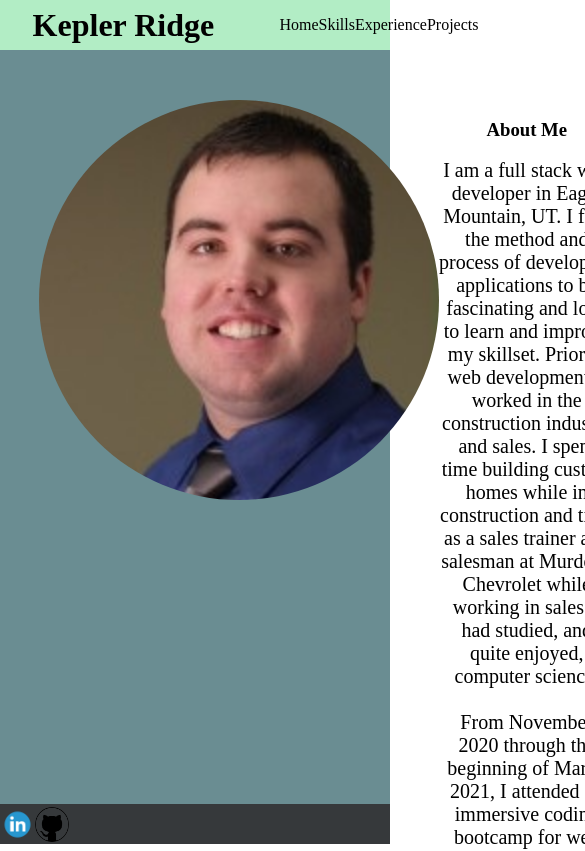
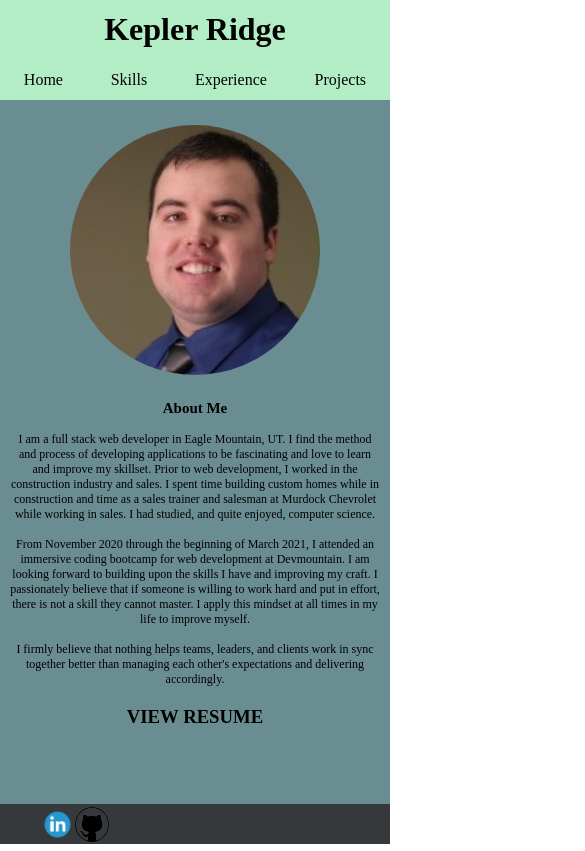
Before and after one commit to keplerridge/keplers-portfolio, a React (Create React App) app: page / in a window 390 px wide. Shown: the top 851 px of the page, 585 px wide, since content can reach past the window. Built offline with nearby package versions, Linux system fonts and the light colour scheme.

Commit message:
finished responsive styling

```diff
--- a/src/App.css
+++ b/src/App.css
@@ -3,6 +3,6 @@
 .App {
   text-align: center;
   font-family: Varela;
-  height: 100vh;
+  height: calc(100vh - 40px);
   background-color: #6A8D92;
 }
--- a/src/components/Footer/Footer.css
+++ b/src/components/Footer/Footer.css
@@ -19,3 +19,18 @@
     height: 35px;
     width: auto;
 }
+
+@media(max-width: 500px) {
+    .logos {
+        margin-left: 10%;
+    }
+
+    .logos img {
+        padding-left: 2.5%;
+        padding-right: 2.5%;
+    }
+
+    .footer {
+        margin-top: 50px;
+    }
+}
--- a/src/components/Header/Header.css
+++ b/src/components/Header/Header.css
@@ -18,9 +18,47 @@
      color: black;
 }
 
+@media(min-width: 1800px) {
+    .header h1 {
+        margin-left: 7%;
+    }
+
+    .header nav {
+        margin-right: 100px;
+    }
+}
+
+@media(max-width: 1050px) {
+    .header nav {
+        justify-content: space-around;
+        width: 40%;
+    }
+
+    .header h1 {
+        margin-left: 0px;
+    }
+}
+
+@media(max-width: 500px) {
+    .header {
+        flex-direction: column;
+        height: 100px;
+    }
+
+    .header h1 {
+        margin: 0px;
+    }
+
+    .header nav {
+        margin: 0px;
+        padding-top: 0px;
+        width: 100%;
+    }
+}
+
 /*
 #B2EDC5-Header
 #6A8D92-Main
 #36393B-Footer
-#E4BB97-unused
+#E4BB97-Hover on resume
  */
--- a/src/components/Home/Home.css
+++ b/src/components/Home/Home.css
@@ -3,6 +3,7 @@
     flex-direction: row;
     width: 100%;
     padding: 0px;
+    height: calc(100% - 100px);
     margin: 50px 0px 0px 0px;
 }
 
@@ -38,3 +39,92 @@
     text-decoration: none;
     color: black;
 }
+
+.article h3 a:hover {
+    color: #E4BB97;
+}
+
+@media(min-width: 1800px){
+    .body {
+        height: calc(100vh - 100px);
+    }
+
+    .body img {
+        width: 600px;
+        height: 600px;
+    }
+
+    .article h1 {
+        font-size: 40px;
+    }
+
+    .article article {
+        width: 30vw;
+    }
+}
+
+@media(max-width: 1050px) {
+    .body {
+        flex-direction: column;
+        flex-wrap: nowrap;
+        align-items: center;
+        margin-top: 75px;
+    }
+
+    .body img {
+        margin: 0px;
+    }
+
+    .article h1 {
+        margin-top: 50px;
+    }
+}
+
+@media(max-width: 770px) {
+    .body {
+        /* overflow-y: hidden; */
+    }
+
+    .article h1 {
+        margin-top: 25px;
+    }
+
+    .body img {
+        margin-top: 0px;
+    }
+
+    .article article {
+        width: 95%;
+    }
+}
+
+@media(max-width: 500px) {
+    .body {
+        height: auto;
+        margin: 0px;
+    }
+
+    .article {
+        height: auto;
+        background-color: #6A8D92;
+    }
+
+    .article article {
+        margin-bottom: 0px;
+        font-size: 12px;
+    }
+
+    .article h1 {
+        font-size: 15px;
+    }
+
+    .body img {
+        margin-top: 25px;
+        height: 250px;
+        width: 250px;
+    }
+
+    .article h3 {
+        margin-bottom: 50px;
+    }
+}
--- a/src/components/Skills/Skills.css
+++ b/src/components/Skills/Skills.css
@@ -38,3 +38,22 @@
     height: 135px;
     width: auto;
 }
+
+@media(max-width: 500px) {
+    .top {
+        flex-direction: column;
+        height: auto;
+        background-color: #6A8D92;
+    }
+
+    .bottom {
+        margin-top: 0px;
+        flex-direction: column;
+        height: auto;
+        background-color: #6A8D92;
+    }
+
+    .bottom-picture {
+        margin-bottom: 50px;
+    }
+}
--- a/src/components/Skills/Skills.js
+++ b/src/components/Skills/Skills.js
@@ -52,7 +52,7 @@ const Skills = () => {
                     <img src ={axios} alt='axios Logo'/>
                     <h3>axios & express</h3>
                 </section>
-                <section>
+                <section className='bottom-picture'>
                     <img src ={sql} alt='SQL Tabs Logo'/>
                     <h3>SQL Tabs</h3>
                 </section>
```
